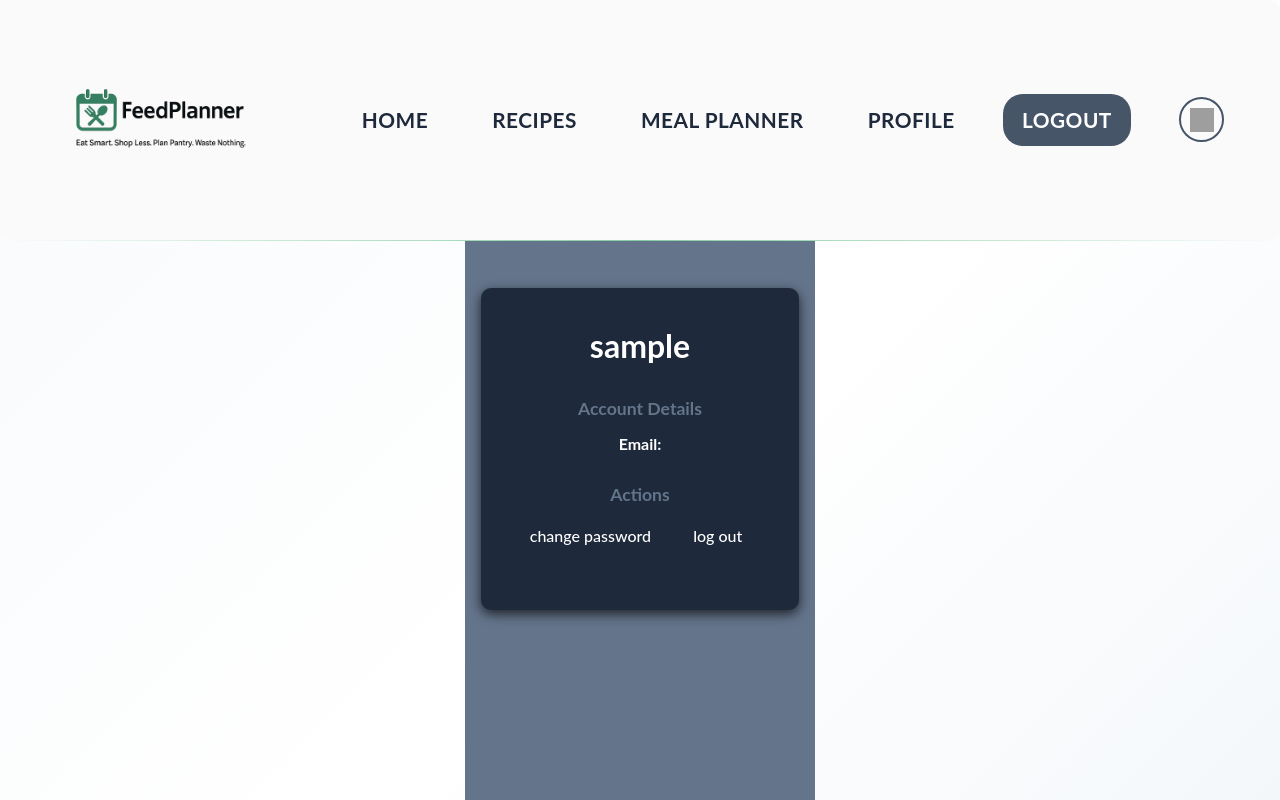
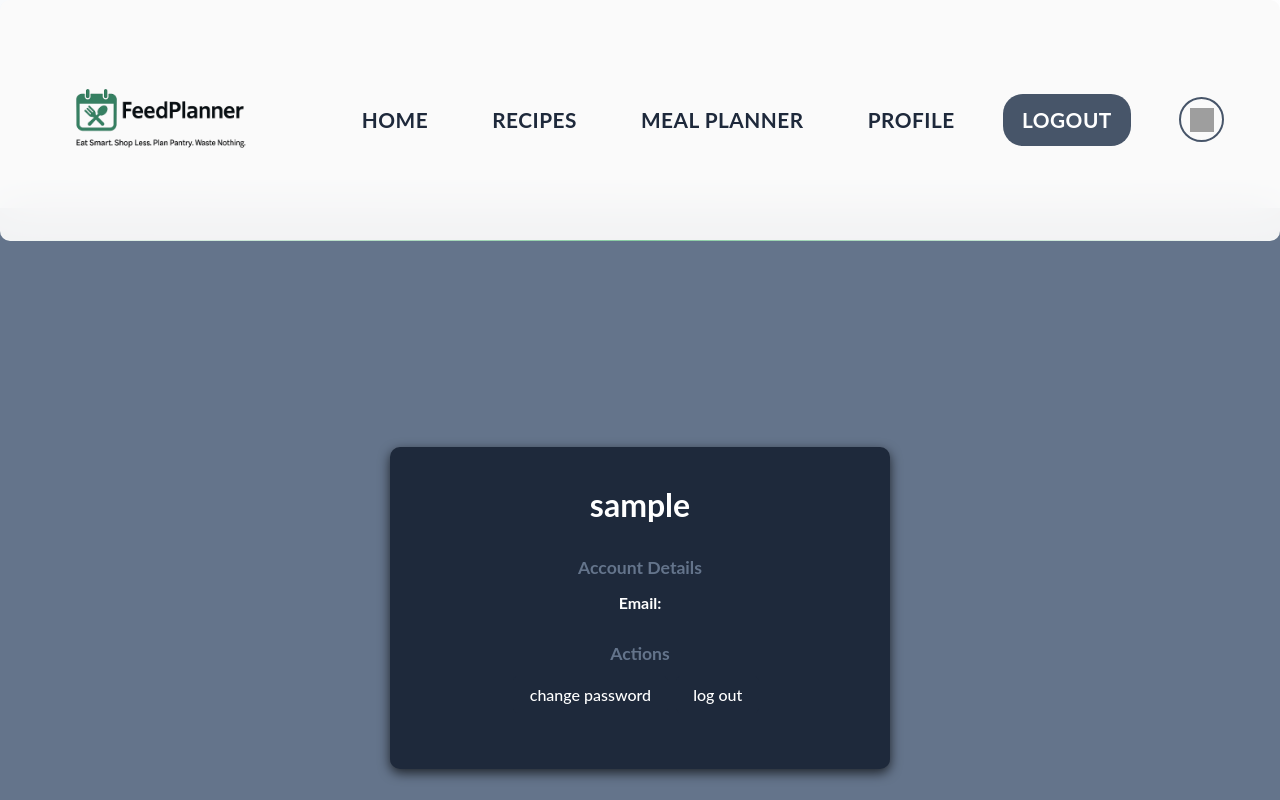
Before and after one commit to Joseph-Akintunde-MetaU/capstone, a React (Create React App) app in the folder feedplanner-frontend/my-app/: page /profile in a window 1280 px wide. Shown: the top 800 px of the page. Built offline with nearby package versions, Linux system fonts and the light colour scheme; no server answers; sample sign-in values are in the browser's storage; grey boxes are pictures that could not be loaded.

Commit message:
centered the profile card in the profile container and increased the width of the profile container

```diff
--- a/feedplanner-frontend/my-app/src/App.css
+++ b/feedplanner-frontend/my-app/src/App.css
@@ -1,7 +1,6 @@
 #root {
   max-width: 1280px;
   margin: 0 auto;
-  padding: 2rem;
   text-align: center;
 }
 html {
--- a/feedplanner-frontend/my-app/src/homepage/ProfilePage.css
+++ b/feedplanner-frontend/my-app/src/homepage/ProfilePage.css
@@ -1,10 +1,12 @@
 .profile-container{
     display: flex;
     justify-content: center;
-    align-items: flex-start;
+    align-items: center;
     padding: 3rem 1rem;
     background-color: var(--text-secondary);
     min-height: 100vh;
+    width: 100%;
+
 }
 .profile-card{
     background: var(--text-primary);
--- a/feedplanner-frontend/my-app/src/index.css
+++ b/feedplanner-frontend/my-app/src/index.css
@@ -20,27 +20,15 @@
   font-family: "Lato", sans-serif;
   font-optical-sizing: auto;
   font-style: normal;
-
 }
-/* a {
-  font-weight: 500;
-  color: var(--primary-color);
-  text-decoration: inherit;
-}
-a:hover {
-  color: var(--primary-hover);
-} */
-
 body {
   background: var(--background-gradient);
   min-height: 100vh;
-  display: flex;
+  width: 100%;
   line-height: 1.6;
   margin: 0;
   background-color: rgb(241, 243, 243);
   padding: 0;
-  min-width: fit-content;
-
 }
 
 h1 {
```
